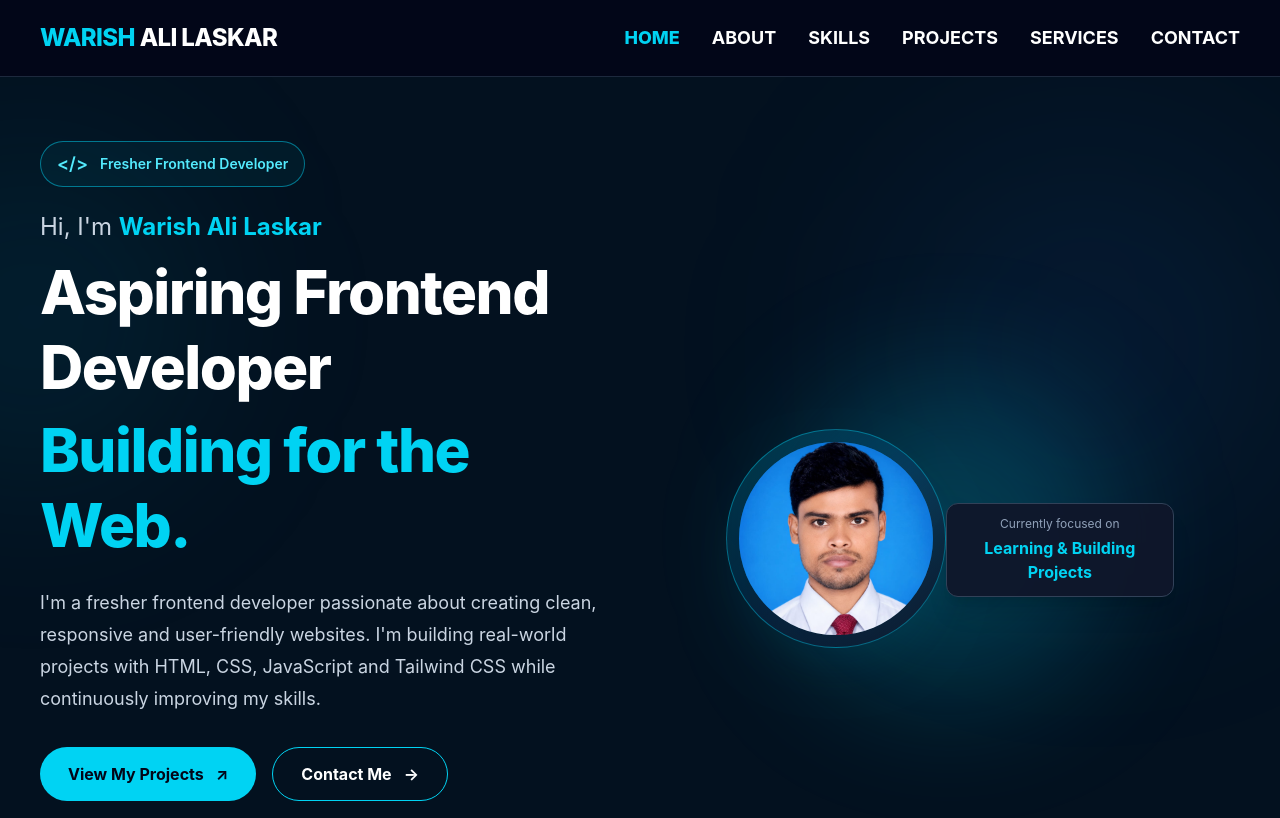
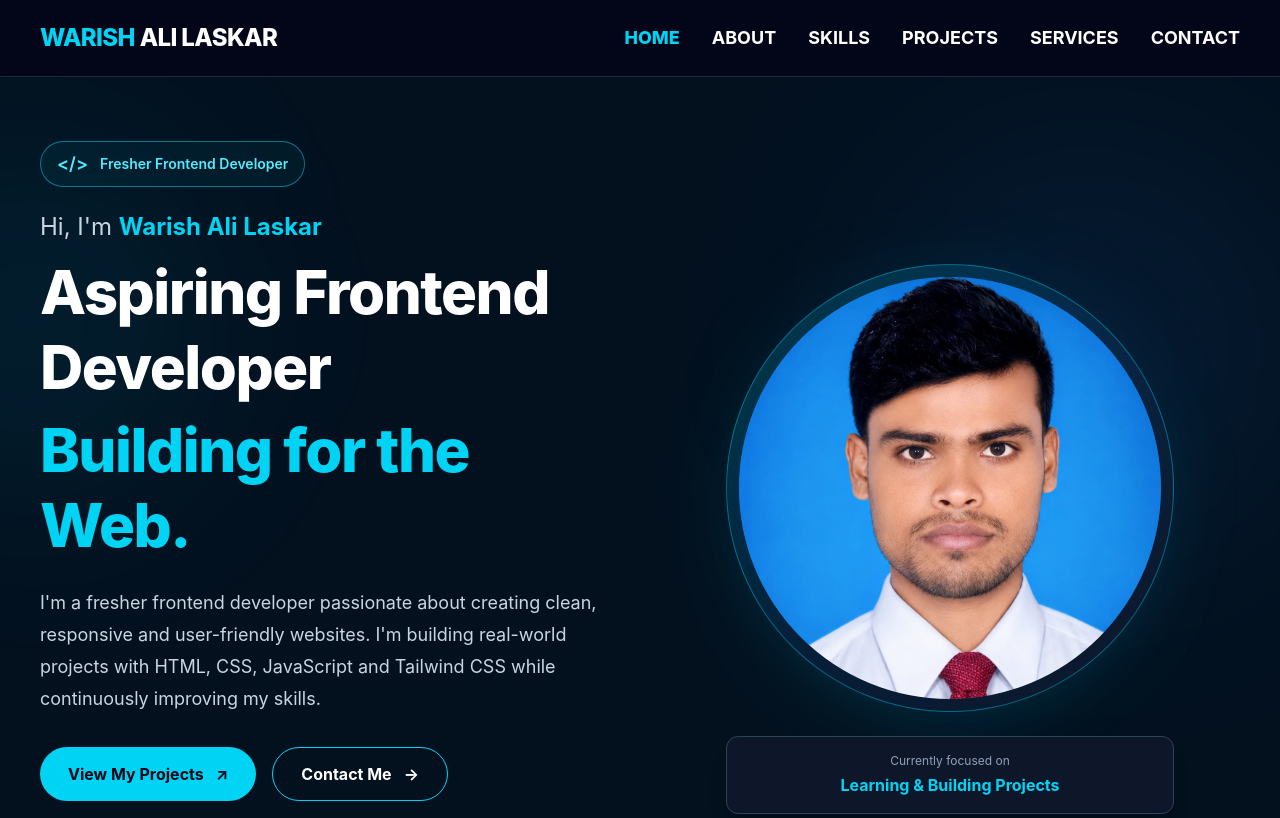
Before and after one commit to Warishalilaskar/warish-portfolio, a website: page index.html in a window 1280 px wide. Shown: the top 818 px of the page. Drawn offline with Linux system fonts and the light colour scheme.

Commit message:
Fix hero section layout

```diff
--- a/index.html
+++ b/index.html
@@ -129,11 +129,6 @@
 </header>
 
 
-
-
-
-
-
 <!-- HERO SECTION START -->
 <section id="home"
   class="relative isolate overflow-hidden bg-[#03111f] text-white">
@@ -142,6 +137,7 @@
   <div class="pointer-events-none absolute -left-32 top-20 -z-10 h-80 w-80 rounded-full bg-cyan-500/10 blur-[100px]"></div>
   <div class="pointer-events-none absolute right-0 top-20 -z-10 h-96 w-96 rounded-full bg-blue-500/10 blur-[120px]"></div>
 
+  <!-- HERO CONTAINER -->
   <div class="mx-auto grid min-h-[calc(100vh-76px)] max-w-7xl items-center gap-12 px-5 py-16 md:px-8 lg:grid-cols-2 lg:gap-10 lg:px-10">
 
     <!-- LEFT CONTENT -->
@@ -199,13 +195,19 @@
           <span class="rounded-lg border border-slate-700 bg-slate-900/70 px-4 py-2 text-sm font-medium text-slate-200">Tailwind CSS</span>
         </div>
       </div>
-    </div>
-
-    <!-- RIGHT IMAGE -->
-    <div class="relative order-1 mx-auto flex w-full max-w-sm items-center justify-center lg:order-2 lg:max-w-md">
+
+    </div>
+    <!-- LEFT CONTENT END -->
+
+
+    <!-- RIGHT IMAGE AND TEXT -->
+    <div class="relative order-1 mx-auto flex w-full max-w-md flex-col items-center lg:order-2 lg:max-w-lg">
+
+      <!-- IMAGE AREA -->
+      <div class="relative w-full">
 
         <!-- IMAGE GLOW -->
-      <div class="pointer-events-none absolute h-64 w-64 rounded-full bg-cyan-400/20 blur-3xl sm:h-80 sm:w-80"></div>
+        <div class="pointer-events-none absolute left-1/2 top-1/2 h-64 w-64 -translate-x-1/2 -translate-y-1/2 rounded-full bg-cyan-400/20 blur-3xl sm:h-80 sm:w-80"></div>
 
         <!-- CIRCULAR IMAGE FRAME -->
         <div class="relative aspect-square w-full rounded-full border border-cyan-400/40 bg-gradient-to-br from-cyan-400/20 via-blue-500/10 to-slate-900 p-3 shadow-2xl shadow-cyan-500/10">
@@ -215,12 +217,12 @@
           <!-- PROFILE PHOTO -->
           <img
             src="./image/hero-image.jpg"
-          alt="Warish Ali Laskar"
+            alt="Warish Ali Laskar - Frontend Developer"
             class="relative z-10 block h-full w-full rounded-full object-cover object-center"
             onerror="this.style.display='none'; this.nextElementSibling.style.display='flex';"
           />
 
-        <!-- FALLBACK -->
+          <!-- FALLBACK IF IMAGE FAILS -->
           <div
             style="display:none"
             class="absolute inset-3 items-center justify-center rounded-full bg-slate-900 text-center">
@@ -233,11 +235,12 @@
           </div>
 
         </div>
-
-      <!-- FLOATING LABEL -->
+      </div>
+      <!-- IMAGE AREA END -->
+
 
       <!-- TEXT BELOW IMAGE -->
-<div class="relative z-20 mt-6 w-full rounded-xl border border-slate-700 bg-slate-900/95 px-5 py-3 text-center shadow-xl">
+      <div class="relative z-20 mt-6 w-full rounded-xl border border-slate-700 bg-slate-900/95 px-5 py-4 text-center shadow-xl">
         <p class="text-xs text-slate-400">
           Currently focused on
         </p>
@@ -246,9 +249,14 @@
         </p>
       </div>
 
+    </div>
+    <!-- RIGHT IMAGE AND TEXT END -->
+
+  </div>
+  <!-- HERO CONTAINER END -->
+
 </section>
 <!-- HERO SECTION END -->
-
 
 
 <!-- ABOUT ME SECTION START -->
```
Lines whose indentation alone changed are shown as unchanged.
